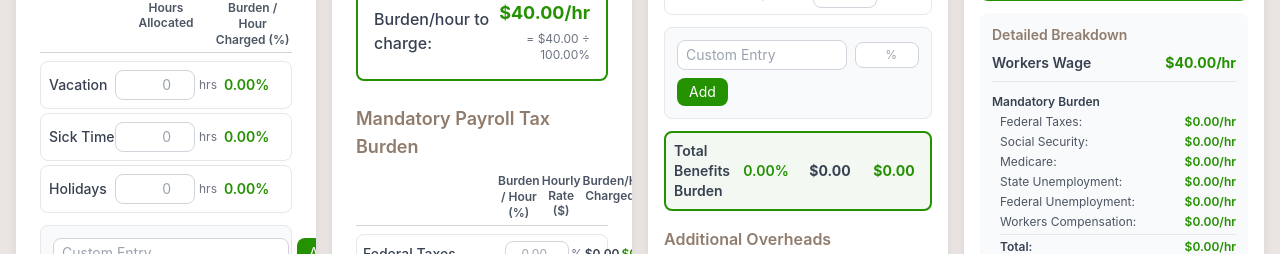
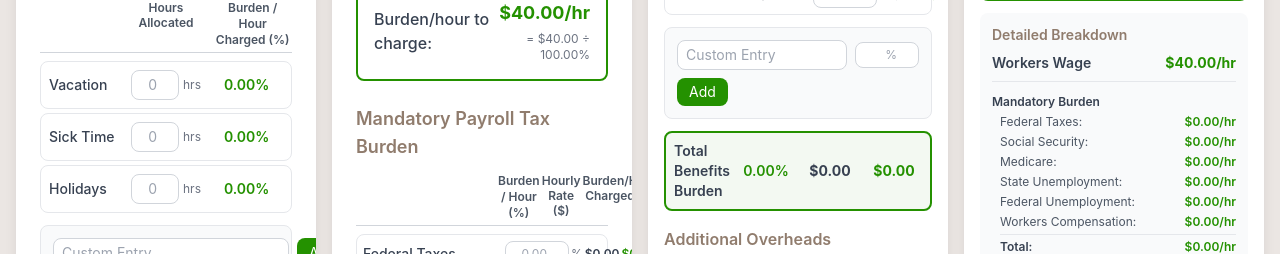
Before and after one commit to KayFernPR/Time-Material-Calculator, a React (Vite) app: page / in a window 1280 px wide. Shown: the part 346-600 px from the top of the page. Built offline with nearby package versions, Linux system fonts and the light colour scheme.

Commit message:
Step 1: Make Hours Allocated input boxes tighter (3-char width)

```diff
--- a/src/components/LaborRateCalculator.jsx
+++ b/src/components/LaborRateCalculator.jsx
@@ -563,7 +563,7 @@ function LaborRateCalculator() {
                               ...prev,
                               [option.id]: e.target.value
                             }))}
-                            className="w-20 px-2 py-1 border border-gray-300 rounded-lg focus:outline-none focus:ring-2 focus:ring-primary text-right text-sm"
+                            className="w-12 px-1.5 py-1 border border-gray-300 rounded-lg focus:outline-none focus:ring-2 focus:ring-primary text-right text-sm"
                             placeholder="0"
                           />
                           <span className="text-gray-500 text-xs">hrs</span>
@@ -642,7 +642,7 @@ function LaborRateCalculator() {
                               ...prev,
                               [option.id]: e.target.value
                             }))}
-                            className="w-20 px-2 py-1 border border-gray-300 rounded-lg focus:outline-none focus:ring-2 focus:ring-primary text-right text-sm"
+                            className="w-12 px-1.5 py-1 border border-gray-300 rounded-lg focus:outline-none focus:ring-2 focus:ring-primary text-right text-sm"
                             placeholder="0"
                           />
                           <span className="text-gray-500 text-xs">hrs</span>
```
